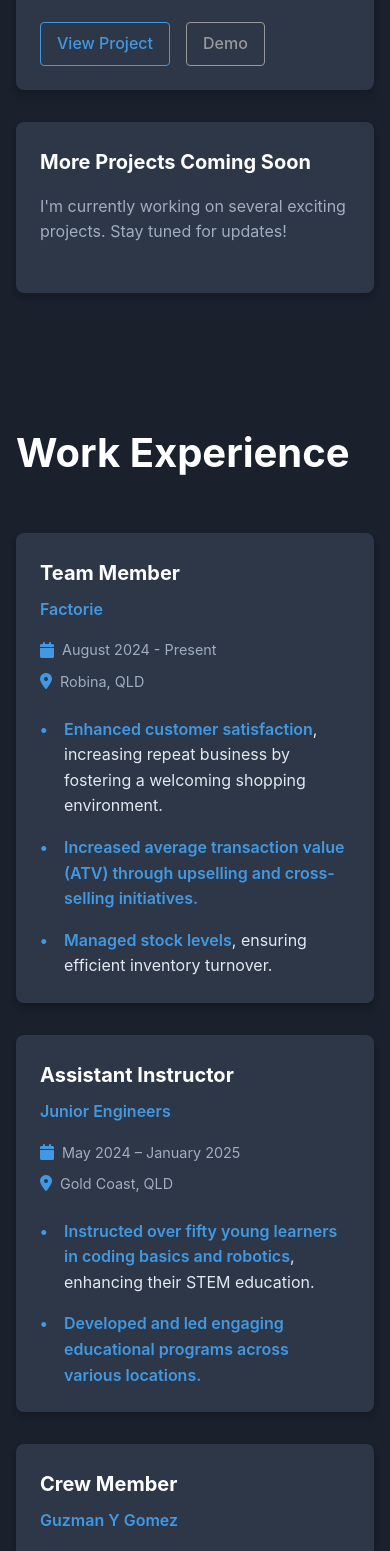
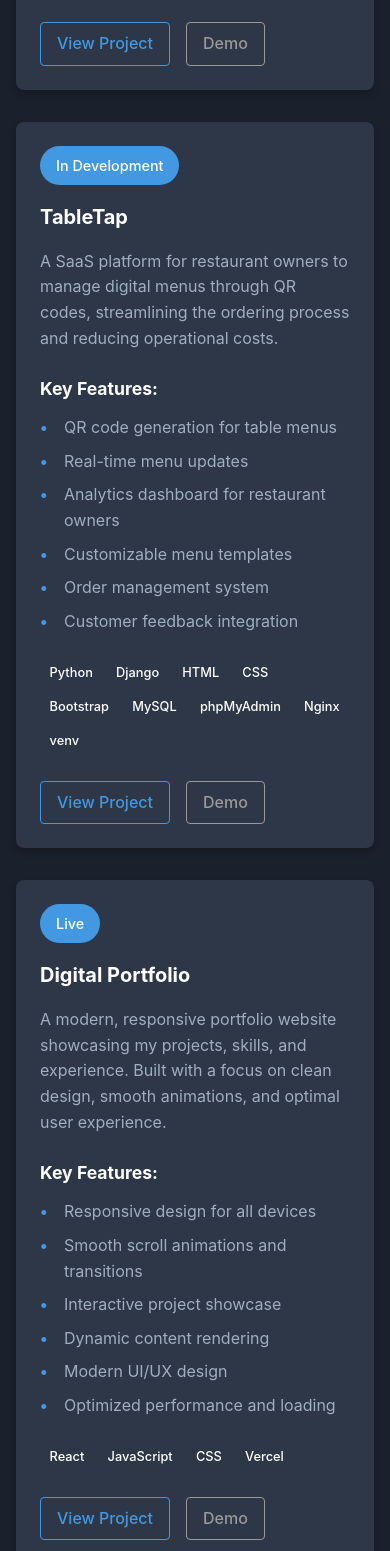
Before and after one commit to olliebruz/portfolio, a React (Create React App) app: page / in a window 390 px wide. Shown: the part 3040-4591 px from the top of the page. Built offline with nearby package versions, Linux system fonts and the light colour scheme.

Commit message:
Added TableTap and Portfolio to project list.

```diff
--- a/src/components/Projects.js
+++ b/src/components/Projects.js
@@ -1,6 +1,16 @@
 import { motion } from 'framer-motion';
+import { useState } from 'react';
 
 const Projects = () => {
+  const [clickedLinks, setClickedLinks] = useState({});
+
+  const handleLinkClick = (projectTitle) => {
+    setClickedLinks(prev => ({
+      ...prev,
+      [projectTitle]: true
+    }));
+  };
+
   const projects = [
     {
       title: "RoomGenius",
@@ -18,6 +28,42 @@ const Projects = () => {
       links: {
         project: "https://zenova.software/roomgenius",
         demo: "#"
+      }
+    },
+    {
+      title: "TableTap",
+      status: "In Development",
+      description: "A SaaS platform for restaurant owners to manage digital menus through QR codes, streamlining the ordering process and reducing operational costs.",
+      features: [
+        "QR code generation for table menus",
+        "Real-time menu updates",
+        "Analytics dashboard for restaurant owners",
+        "Customizable menu templates",
+        "Order management system",
+        "Customer feedback integration"
+      ],
+      tech: ["Python", "Django", "HTML", "CSS", "Bootstrap", "MySQL", "phpMyAdmin", "Nginx", "venv"],
+      links: {
+        project: "#",
+        demo: "#"
+      }
+    },
+    {
+      title: "Digital Portfolio",
+      status: "Live",
+      description: "A modern, responsive portfolio website showcasing my projects, skills, and experience. Built with a focus on clean design, smooth animations, and optimal user experience.",
+      features: [
+        "Responsive design for all devices",
+        "Smooth scroll animations and transitions",
+        "Interactive project showcase",
+        "Dynamic content rendering",
+        "Modern UI/UX design",
+        "Optimized performance and loading"
+      ],
+      tech: ["React", "JavaScript", "CSS", "Vercel"],
+      links: {
+        project: "https://olivermccarthy.dev",
+        demo: "https://olivermccarthy.dev"
       }
     }
   ];
@@ -64,14 +110,24 @@ const Projects = () => {
                 target="_blank"
                 rel="noopener noreferrer"
                 className="project-link"
+                onClick={(e) => {
+                  if (project.links.project === "#") {
+                    e.preventDefault();
+                    handleLinkClick(project.title);
+                  }
+                }}
               >
-                View Project
+                {clickedLinks[project.title] ? "Coming Soon" : "View Project"}
               </a>
               <a
                 href={project.links.demo}
                 className="project-link disabled"
+                onClick={(e) => {
+                  e.preventDefault();
+                  handleLinkClick(`${project.title}-demo`);
+                }}
               >
-                Demo
+                {clickedLinks[`${project.title}-demo`] ? "Coming Soon" : "Demo"}
               </a>
             </div>
           </motion.div>
```
